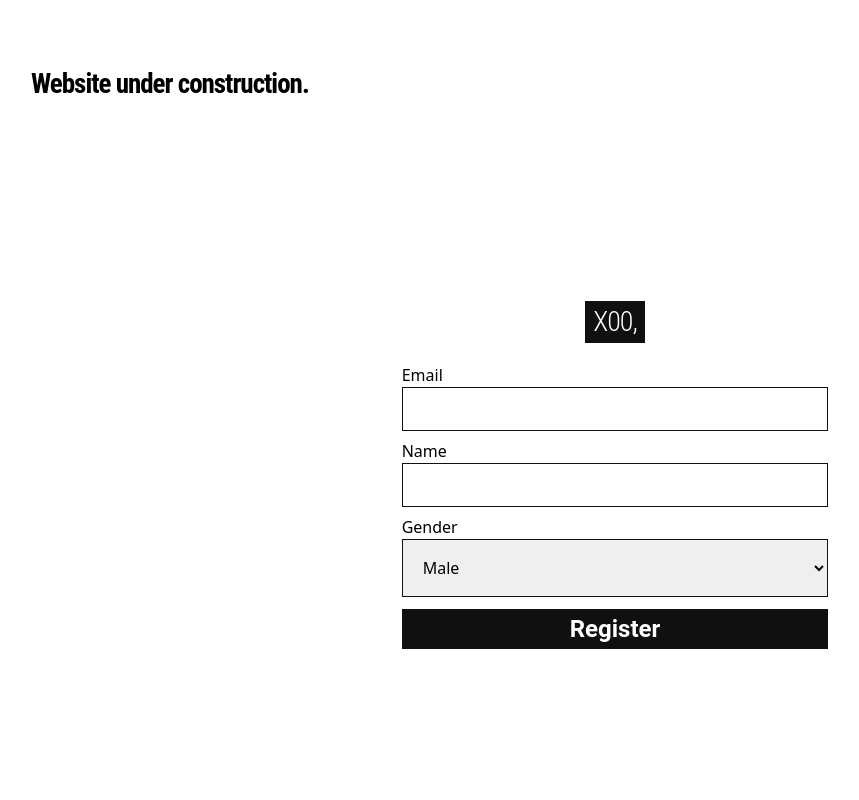
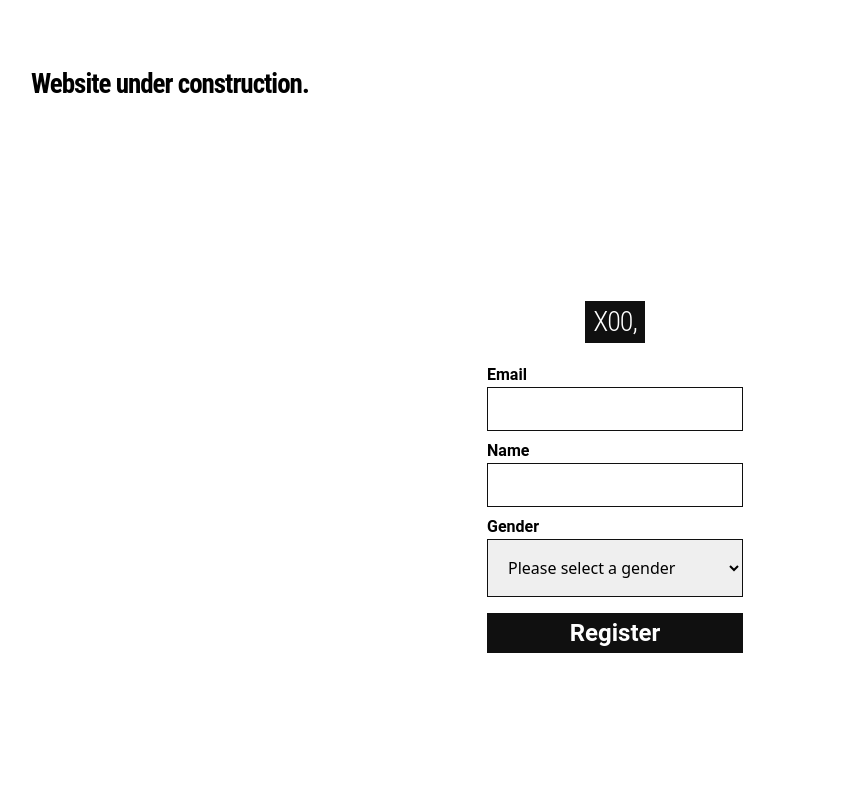
Before and after one commit to rzsoeharto/srts, a React (Create React App) app: page /register in a window 1280 px wide. Shown: the top 800 px of the page, without its empty margins (25-884 px from the left). Built offline with nearby package versions, Linux system fonts and the light colour scheme.

Commit message:
Form works fully

```diff
--- a/src/index.css
+++ b/src/index.css
@@ -20,7 +20,7 @@
   padding: 1rem;
 }
 .input-md:focus {
-  border: 2px solid var(--accent);
+  border: 1px solid var(--accent);
   outline: none;
   padding: 1rem;
 }
@@ -30,6 +30,13 @@
   font-weight: 200;
   font-size: 28px;
   letter-spacing: -1px;
+}
+
+.inputLabel {
+  font-family: "Roboto";
+  font-weight: 600;
+  font-size: 16px;
+  letter-spacing: 0px;
 }
 
 .logo-lg:hover {
@@ -69,7 +76,6 @@
   letter-spacing: 0px;
   font-weight: bold;
   color: #fff;
-  padding-inline: 3.5rem;
   height: 2.5rem;
   background-color: var(--black);
 }
--- a/src/pages/Landing.jsx
+++ b/src/pages/Landing.jsx
@@ -4,27 +4,27 @@ import { Link } from "react-router-dom";
 function Landing() {
   return (
     <>
-      <div className="flex flex-col py-30 space-y-52">
+      <div className="flex flex-col py-30 space-y-52 h-screen lg:space-y-48 md:space-y-36">
         <div className="flex place-content-center py-20">
           <Link to="/">
-            <p className="logo-lg bg-black pl-2 pr-2">X00</p>
+            <p className="logo-lg bg-black pl-2 pr-2">X00,</p>
           </Link>
         </div>
-        <div className="flex flex-row place-content-center w-screen space-x-72">
+        <div className="flex flex-row place-content-center w-screen space-x-72 lg:space-x-56 md:space-x-32 ">
           <p className="text-lg">seratus</p>
           <p className="text-lg">.co</p>
-          <p className="text-lg pr-16">.id</p>
+          <p className="text-lg pr-16 md:pr-0">.id</p>
         </div>
         <div className="flex place-content-center pt-32">
-          <div className="flex flex-col space-y-10">
+          <div className="flex flex-col space-y-10 md:w-96">
             <p className="text-md">
               The biggest thrift shop in Indonesia. In the palm of your hand
             </p>
-            <div className="flex flex-row place-content-center">
+            <div className="flex flex-row place-content-center md:flex-col md:space-y-5">
               <p className="text-lg pr-3 align-middle">
                 Buy, sell, or both. It's your world.
               </p>
-              <button className="button-md">
+              <button className="button-md px-7 lg:px-7 md:px-4 sm:px-2">
                 <Link to="/register">Join Now</Link>
               </button>
             </div>
--- a/src/pages/Register.jsx
+++ b/src/pages/Register.jsx
@@ -67,24 +67,21 @@ function Register() {
               </label>
               <select
                 id="gender"
-                name="Gender"
+                name="gender"
                 className="input-md"
                 required
                 value={gender}
                 onChange={onMutate}
               >
-                <option value="male" onChange={onMutate}>
-                  Male
+                <option value="" disabled>
+                  Please select a gender
                 </option>
-                <option value="female" onChange={onMutate}>
-                  Female
-                </option>
-                <option value="other" onChange={onMutate}>
-                  Other/not specific
-                </option>
+                <option value="male">Male</option>
+                <option value="female">Female</option>
+                <option value="other">Other/not specific</option>
               </select>
 
-              <button className="button-md mt-3">Register</button>
+              <button className="button-md mt-4">Register</button>
             </form>
           </div>
         </div>
--- a/tailwind.config.js
+++ b/tailwind.config.js
@@ -3,6 +3,22 @@ module.exports = {
   content: ["./src/**/*.{js,jsx,ts,tsx}"],
   theme: {
     extend: {},
+    screens: {
+      "2xl": { max: "1535px" },
+      // => @media (max-width: 1535px) { ... }
+
+      xl: { max: "1279px" },
+      // => @media (max-width: 1279px) { ... }
+
+      lg: { max: "1023px" },
+      // => @media (max-width: 1023px) { ... }
+
+      md: { max: "767px" },
+      // => @media (max-width: 767px) { ... }
+
+      sm: { max: "639px" },
+      // => @media (max-width: 639px) { ... }
+    },
   },
   plugins: [],
 };
```
